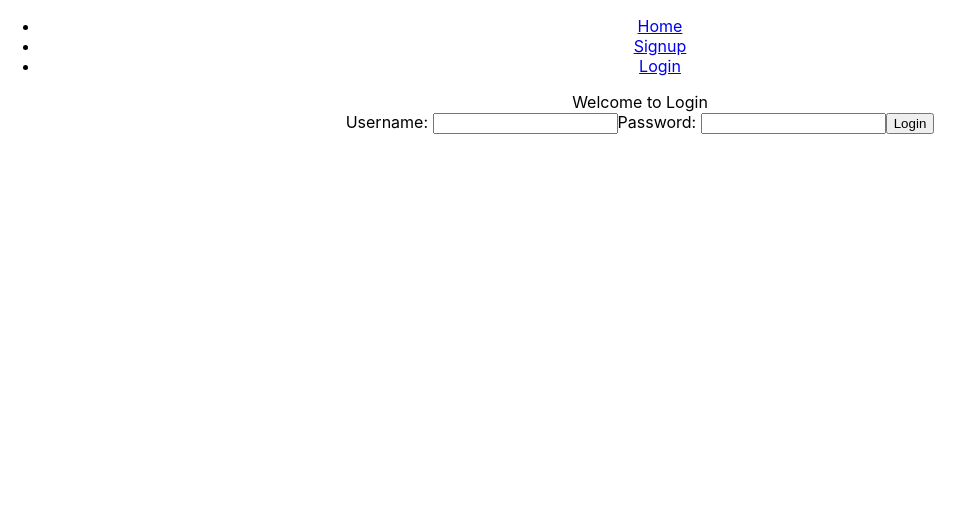
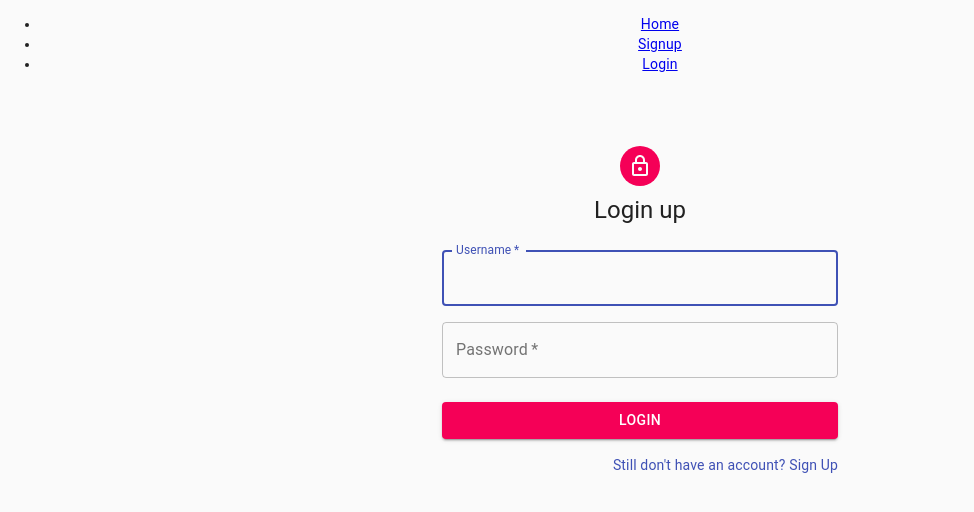
Before and after one commit to PetSpotter/PetSpotter, a React (Create React App) app in the folder client/: page /login in a window 1280 px wide. Shown: the top 512 px of the page, without its empty margins (0-974 px from the left). Built offline with nearby package versions, Linux system fonts and the light colour scheme.

Commit message:
Login form updates

```diff
--- a/client/src/components/Homepage.js
+++ b/client/src/components/Homepage.js
@@ -1,6 +1,7 @@
 import React from "react";
 import Search from "./Search";
 import PetList from "./PetList";
+
 
 export default class Homepage extends React.Component {
 
--- a/client/src/components/Login.js
+++ b/client/src/components/Login.js
@@ -1,72 +1,217 @@
-import React from "react";
-import { login } from '../services/auth';
+import React,  { useState } from "react";
+import {login} from "../services/auth";
+import Avatar from "@material-ui/core/Avatar";
+import Button from "@material-ui/core/Button";
+import CssBaseline from "@material-ui/core/CssBaseline";
+import TextField from "@material-ui/core/TextField";
+import Link from "@material-ui/core/Link";
+import Grid from "@material-ui/core/Grid";
+// import FormControlLabel from '@material-ui/core/FormControlLabel';
+// import Box from '@material-ui/core/Box';
+// import Checkbox from '@material-ui/core/Checkbox';
+import LockOutlinedIcon from "@material-ui/icons/LockOutlined";
+import Typography from "@material-ui/core/Typography";
+import { makeStyles } from "@material-ui/core/styles";
+import Container from "@material-ui/core/Container";
 
-export default class Login extends React.Component {
 
-  state = {
+const useStyles = makeStyles(theme => ({
+  paper: {
+    marginTop: theme.spacing(8),
+    display: "flex",
+    flexDirection: "column",
+    alignItems: "center",
+  },
+  avatar: {
+    margin: theme.spacing(1),
+    backgroundColor: theme.palette.secondary.main,
+  },
+  form: {
+    width: "100%", // Fix IE 11 issue.
+    marginTop: theme.spacing(3),
+  },
+  submit: {
+    margin: theme.spacing(3, 0, 2),
+  },
+}));
+
+export default function Login (props) {
+
+  const [state, setState] = useState({
     username: '',
     password: '',
     message: ''
-  }
+  });
 
-  handleChange = e => {
-    const { name, value } = e.target
+  const classes = useStyles();
 
-    this.setState({
-      [name]: value
-    })
-  }
+  const handleChange = event => {
+    const { name, value } = event.target;
+    setState(prevState => {
+      return {...prevState, [name]: value }
+    });
+  };
 
-  handleSubmit = e => {
-    e.preventDefault();
-    const { username, password } = this.state;
+  const handleSubmit = event => {
+    event.preventDefault();
+    const { username, password } = state
+    login(username, password)
+      .then((data) => {
+      if (data.message) {
+        setState({
+          message: data.message,
+          username: "",
+          password: ""
+        });
+      } else {
+        props.setUser(data);
+        props.history.push("/petdetails");
+      }
+    });
+  };
 
-    login(username, password)
-      .then(data => {
-        if(data.message) {
-          this.setState({
-            message: data.message,
-            username: '',
-            password: ''
-          })
-        } else {
-          this.props.setUser(data)
-          this.props.history.push('/petdetails')
-        }
-      })
-  }
+  return (
+    <div>
+      <Container component="main" maxWidth="xs">
+        <CssBaseline />
+        <div className={classes.paper}>
 
-  render() {
-    return (
-      <div>
-        <div>Welcome to Login</div>
+          <Avatar className={classes.avatar}>
+            <LockOutlinedIcon />
+          </Avatar>
 
-        <form onSubmit={this.handleSubmit} >
+          <Typography component="h1" variant="h5">
+            Login up
+          </Typography>
 
-          <label htmlFor='username'>Username: </label>
-            <input form
-              type='text'
-              name='username'
-              value={this.state.username}
-              onChange={this.handleChange}
-              id='username'
-            />
+          <form onSubmit={handleSubmit} className={classes.form} noValidate>
+            <Grid container spacing={2}>
+              <Grid item xs={12}>
+                <TextField
+                  variant="outlined"
+                  required
+                  fullWidth
+                  id="username"
+                  label="Username"
+                  name="username"
+                  autoComplete="username"
+                  autoFocus
+                  type="text"
+                  value={state.username}
+                  onChange={(event) => handleChange(event)}
+                />
+              </Grid>
 
-          <label htmlFor='password'>Password: </label>
-            <input form
-              type='text'
-              name='password'
-              value={this.state.password}
-              onChange={this.handleChange}
-              id='password'
-            />
+              <Grid item xs={12}>
+                <TextField
+                  variant="outlined"
+                  required
+                  fullWidth
+                  name="password"
+                  label="Password"
+                  type="password"
+                  id="password"
+                  autoComplete="current-password"
+                  value={state.password}
+                  onChange={(event) => handleChange(event)}
+                />
+              </Grid>
+            </Grid>
 
-          {this.state.message && (
-            <alert variant='danger'>{this.state.message}</alert>)}
-          <button type='submit'>Login</button>
+            <Button
+              type="submit"
+              fullWidth
+              variant="contained"
+              color="secondary"
+              className={classes.submit}
+            >
+              Login
+            </Button>
 
+            {state.message && ( <alert variant="danger">{state.message}</alert> )}
+
+            <Grid container justify="flex-end">
+              <Grid item>
+                <Link href="/signup" variant="body2">
+                  Still don't have an account? Sign Up
+                </Link>
+              </Grid>
+            </Grid>
           </form>
-      </div>
-    );
-  }
-}
+        </div>
+      </Container>
+    </div>
+  );
+};
+
+// import React from "react";
+// import { login } from '../services/auth';
+
+// export default class Login extends React.Component {
+
+//   state = {
+//     username: '',
+//     password: '',
+//     message: ''
+//   }
+
+//   handleChange = e => {
+//     const { name, value } = e.target
+
+//     this.setState({
+//       [name]: value
+//     })
+//   }
+
+//   handleSubmit = e => {
+//     e.preventDefault();
+//     const { username, password } = this.state;
+
+//     login(username, password)
+//       .then(data => {
+//         if(data.message) {
+//           this.setState({
+//             message: data.message,
+//             username: '',
+//             password: ''
+//           })
+//         } else {
+//           this.props.setUser(data)
+//           this.props.history.push('/petdetails')
+//         }
+//       })
+//   }
+
+//   render() {
+//     return (
+//       <div>
+//         <div>Welcome to Login</div>
+
+//         <form onSubmit={this.handleSubmit} >
+
+//           <label htmlFor='username'>Username: </label>
+//             <input form
+//               type='text'
+//               name='username'
+//               value={this.state.username}
+//               onChange={this.handleChange}
+//               id='username'
+//             />
+
+//           <label htmlFor='password'>Password: </label>
+//             <input form
+//               type='text'
+//               name='password'
+//               value={this.state.password}
+//               onChange={this.handleChange}
+//               id='password'
+//             />
+
+//           {this.state.message && (
+//             <alert variant='danger'>{this.state.message}</alert>)}
+//           <button type='submit'>Login</button>
+//           </form>
+//       </div>
+//     );
+//   }
+// }
--- a/client/src/components/NavBar.js
+++ b/client/src/components/NavBar.js
@@ -15,9 +15,6 @@
     <nav className="nav-style">
       <ul>
         <li><Link to='/'>Home</Link></li>
-        {/* <li><Link to="/signup">Signup</Link></li>
-        <li><Link to="/login">Login</Link></li> */}
-
         {props.user ? (
           <>
             <li><Link to="/addpet">Add a Pet</Link></li>
--- a/client/src/components/PetList.js
+++ b/client/src/components/PetList.js
@@ -2,8 +2,13 @@
 import axios from "axios";
 import { Link } from "react-router-dom";
 
+// import Card from "@material-ui/core/Card";
+// import CardContent from "@material-ui/core/CardContent";
+// import CardMedia from "@material-ui/core/CardMedia";
+// import { makeStyles } from "@material-ui/core/styles";
+
+
 export default class PetList extends React.Component {
-
 
   state = {
     allPets: []
@@ -31,18 +36,16 @@
     if (this.props.value !== "all") {
        filteredPets = this.state.allPets.filter((pet) => {
         return ((pet.typeOfPet.toLowerCase().indexOf(this.props.query.toLowerCase()) !== -1
-        || pet.textDescription.toLowerCase().indexOf(this.props.query.toLowerCase()) !== -1
-        || pet.descriptionOfPet.toLowerCase().indexOf(this.props.query.toLowerCase()) !== -1
         || pet.location.toLowerCase().indexOf(this.props.query.toLowerCase()) !== -1)
         && pet.lostOrFound.toLowerCase() === this.props.value)
   });
 
     } else {
       filteredPets = this.state.allPets.filter((pet) => {
-        return (pet.typeOfPet.toLowerCase().indexOf(this.props.query.toLowerCase()) !== -1
-        || pet.textDescription.toLowerCase().indexOf(this.props.query.toLowerCase()) !== -1
-        || pet.descriptionOfPet.toLowerCase().indexOf(this.props.query.toLowerCase()) !== -1
-        || pet.location.toLowerCase().indexOf(this.props.query.toLowerCase()) !== -1)
+        return (
+          pet.typeOfPet.toLowerCase().indexOf(this.props.query.toLowerCase()) !== -1
+          || pet.location.toLowerCase().indexOf(this.props.query.toLowerCase()) !== -1
+          )
 
   });
  }
@@ -50,14 +53,33 @@
     return (
       <div>
         {filteredPets.map((pet, index) => {
-          console.log('pet: ', pet)
             return (
+
               <div key={index}>
+
+                {/* <Card
+                  style={{
+                    maxWidth: 345,
+                    boxShadow: "0 5px 8px 0 rgba(0, 0, 0, 0.3)",
+                    backgroundColor: "#fafafa",
+                  }}
+                >
+                  <CardMedia style={{ height: "300px" }} image={pet.pictureLink} />
+                  <CardContent>
+                    <Typography color="primary" variant="h5">
+                      {pet.nameOfPet}
+                    </Typography>
+                    <Typography color="textSecondary" variant="subtitle2">
+                      {pet.location}
+                    </Typography>
+                  </CardContent>
+                </Card> */}
+
               <h5>{pet.lostOrFound}</h5>
                    <Link to={`/${pet._id}`} ><img src={pet.pictureLink} alt="pet" /></Link>
                     <h5>{pet.nameOfPet}</h5>
                     <h5>{pet.location}</h5>
-              </div>
+            </div>
            )
         })}
       </div>
--- a/client/src/components/Signup.js
+++ b/client/src/components/Signup.js
@@ -143,13 +143,14 @@
 
               <Grid item xs={12} sm={6}>
                 <TextField
-                  autoComplete="first_name"
-                  name="first_name"
+
                   variant="outlined"
                   required
                   fullWidth
                   id="first_name"
                   label="First Name"
+                  name="first_name"
+                  autoComplete="first_name"
                   type='text'
                   // value={this.state.first_name}
                   // onChange={this.handleChange}
@@ -161,7 +162,7 @@
                   variant="outlined"
                   required
                   fullWidth
-                  id="lastName"
+                  id="last_name"
                   label="Last Name"
                   name="last_name"
                   autoComplete="last_name"
@@ -177,7 +178,7 @@
                   required
                   fullWidth
                   id="email"
-                  label="Email Address"
+                  label="email"
                   name="email"
                   autoComplete="email"
                   type='text'
@@ -200,7 +201,6 @@
                   // onChange={this.handleChange}
                 />
               </Grid>
-
             </Grid>
             <Button
               type="submit"
```
Also changed, not shown: 1 other file (tests, documents, lock files or other folders).
